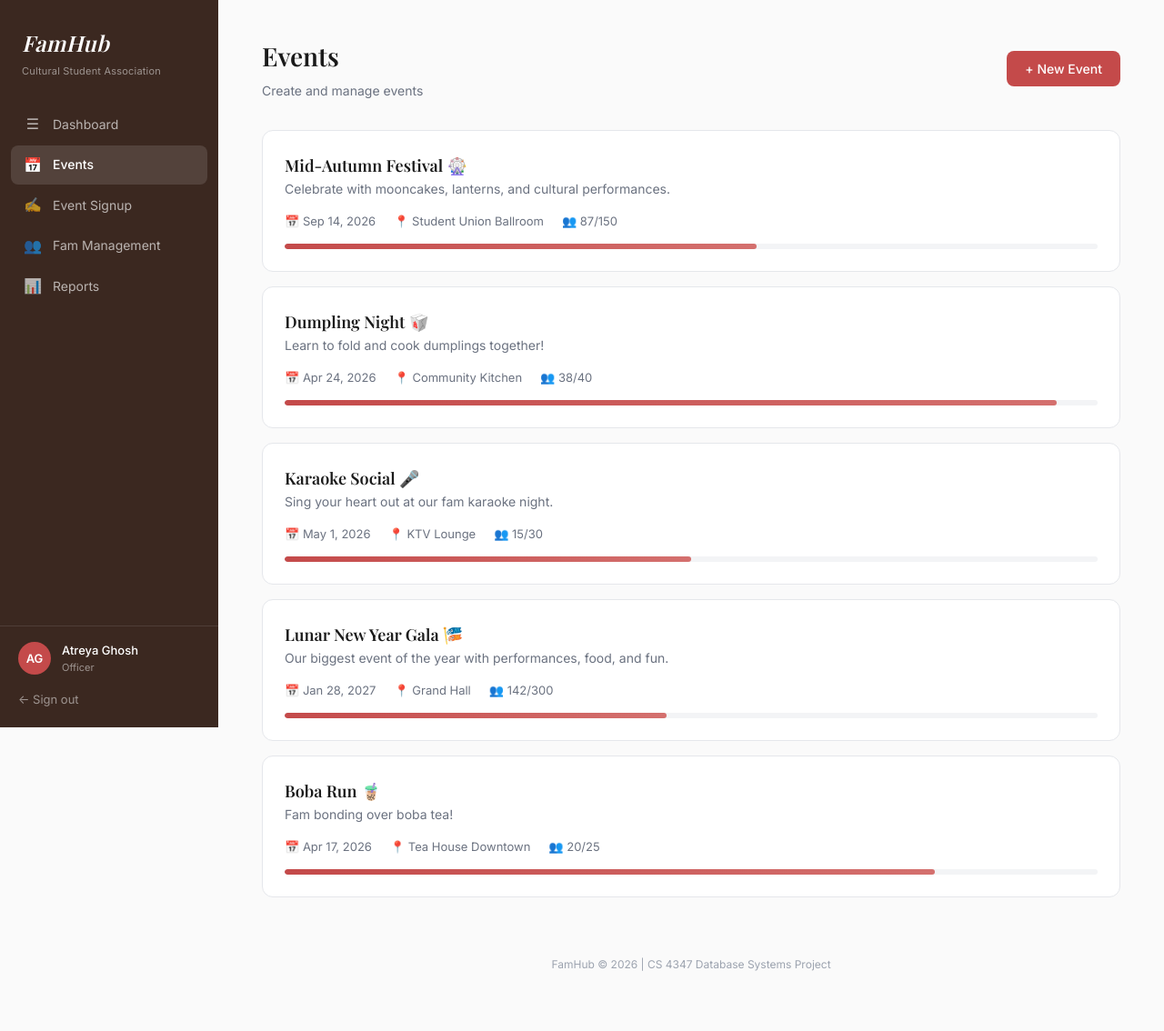
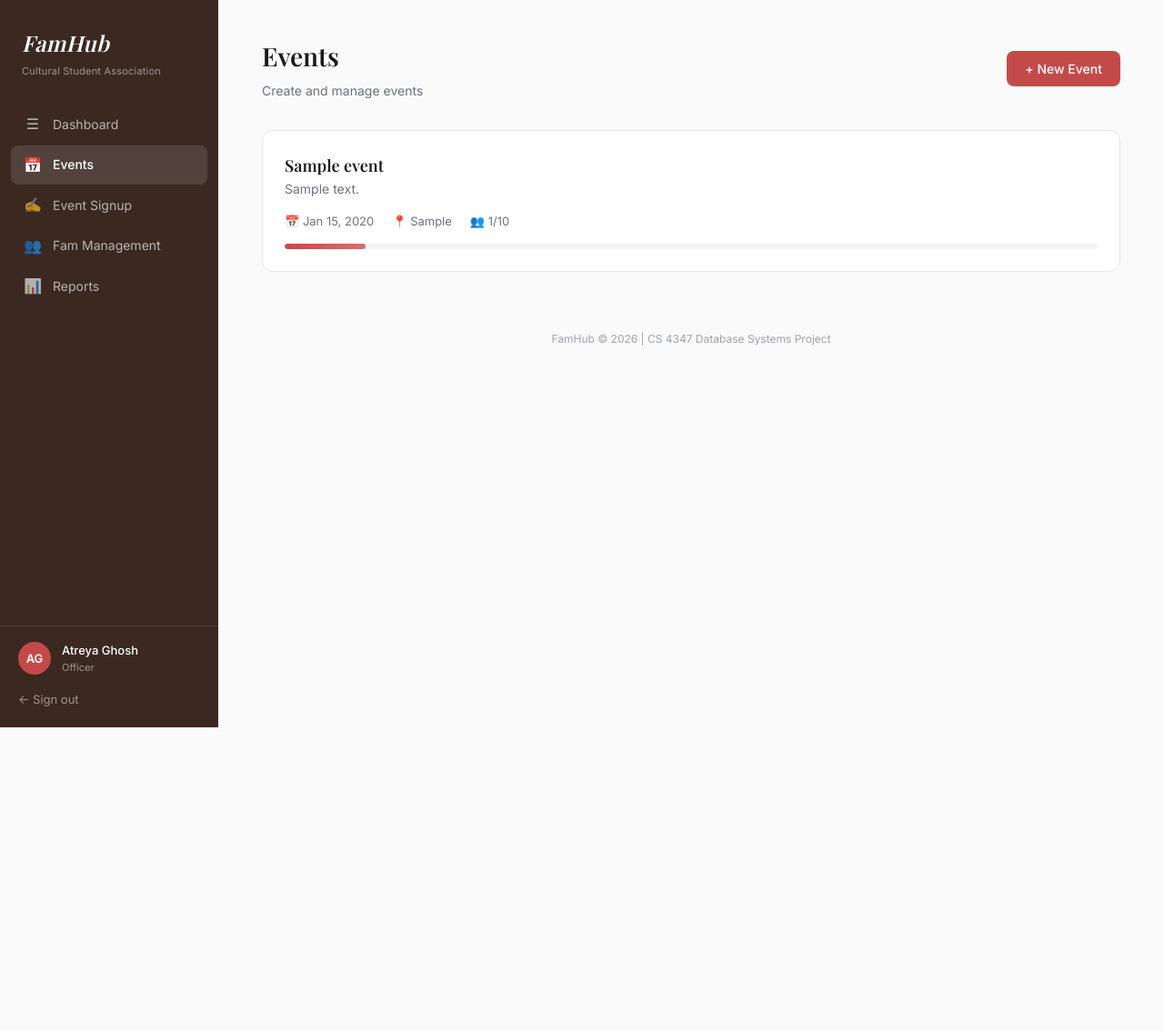
Before and after one commit to AtreyaG/Databases-Project, a PHP site: page /event_form.php in a window 1280 px wide. Shown: the whole page at 91% size. After the commit the page ends 800 px from the top, so only its background shows below. Run offline with PHP 8.4, Linux system fonts and the light colour scheme; tables that the repository leaves empty hold one stand-in row (values such as "Sample post"); some web fonts are replaced.

Commit message:
Event listing works + some config

```diff
--- a/database/compose.yml
+++ /dev/null
@@ -1,6 +0,0 @@
-services:
-  phase3:
-    build: .
-    environment:
-      MYSQL_ROOT_PASSWORD: root
-      MYSQL_DATABASE: database-project
--- /dev/null
+++ b/db.php
@@ -0,0 +1,14 @@
+<?php
+$host = getenv('DB_HOST') ?: 'localhost';
+$user = getenv('DB_USER') ?: 'root';
+$pass = getenv('DB_PASS') ?: '';
+$db   = getenv('DB_NAME') ?: 'fam-hub-db';
+
+$conn = new mysqli($host, $user, $pass, $db);
+
+if ($conn->connect_error) {
+    die("Database connection failed: " . $conn->connect_error);
+}
+
+$conn->set_charset("utf8mb4");
+?>
--- a/event_form.php
+++ b/event_form.php
@@ -36,6 +36,16 @@
 
     <!-- Main Content -->
     <main class="main-content">
+        <?php
+        require_once 'db.php';
+
+        $sql = "SELECT e.*,
+                       (SELECT COUNT(*) FROM attendance a WHERE a.event_id = e.event_id) as current_attendance
+                FROM event e
+                ORDER BY e.event_date ASC";
+        $result = $conn->query($sql);
+        $events = $result->fetch_all(MYSQLI_ASSOC);
+        ?>
         <div class="page-header">
             <div class="page-header-row">
                 <div>
@@ -62,11 +72,11 @@
                     <div class="form-row">
                         <div>
                             <label for="event_date" class="required">Event Date</label>
-                            <input type="date" id="event_date" name="event_date" required>
+                            <input type="date" id="event_date" name="event_date" value="<?= date('Y-m-d') ?>" required>
                         </div>
                         <div>
                             <label for="event_time">Event Time</label>
-                            <input type="text" id="event_time" name="event_time" placeholder="e.g., 7:00 PM">
+                            <input type="time" id="event_time" name="event_time">
                         </div>
                     </div>
 
@@ -100,70 +110,22 @@
         </div>
 
         <!-- Event Cards -->
+        <?php foreach ($events as $event): ?>
         <div class="event-card">
-            <h3>Mid-Autumn Festival &#127905;</h3>
-            <p class="event-description">Celebrate with mooncakes, lanterns, and cultural performances.</p>
+            <h3><?= htmlspecialchars($event['event_name']) ?></h3>
+            <p class="event-description"><?= htmlspecialchars($event['description']) ?></p>
             <div class="event-meta">
-                <span>&#128197; Sep 14, 2026</span>
-                <span>&#128205; Student Union Ballroom</span>
-                <span>&#128101; 87/150</span>
+                <span>&#128197; <?= date('M d, Y', strtotime($event['event_date'])) ?></span>
+                <span>&#128205; <?= htmlspecialchars($event['location'] ?: 'No location set') ?></span>
+                <span>&#128101; <?= $event['current_attendance'] ?>/<?= $event['capacity'] ?: '∞' ?></span>
             </div>
+            <?php if ($event['capacity']): ?>
             <div class="progress-bar">
-                <div class="progress-fill" style="width: 58%;"></div>
+                <div class="progress-fill" style="width: <?= min(100, ($event['current_attendance'] / $event['capacity']) * 100) ?>%;"></div>
             </div>
+            <?php endif; ?>
         </div>
-
-        <div class="event-card">
-            <h3>Dumpling Night &#129377;</h3>
-            <p class="event-description">Learn to fold and cook dumplings together!</p>
-            <div class="event-meta">
-                <span>&#128197; Apr 24, 2026</span>
-                <span>&#128205; Community Kitchen</span>
-                <span>&#128101; 38/40</span>
-            </div>
-            <div class="progress-bar">
-                <div class="progress-fill" style="width: 95%;"></div>
-            </div>
-        </div>
-
-        <div class="event-card">
-            <h3>Karaoke Social &#127908;</h3>
-            <p class="event-description">Sing your heart out at our fam karaoke night.</p>
-            <div class="event-meta">
-                <span>&#128197; May 1, 2026</span>
-                <span>&#128205; KTV Lounge</span>
-                <span>&#128101; 15/30</span>
-            </div>
-            <div class="progress-bar">
-                <div class="progress-fill" style="width: 50%;"></div>
-            </div>
-        </div>
-
-        <div class="event-card">
-            <h3>Lunar New Year Gala &#127887;</h3>
-            <p class="event-description">Our biggest event of the year with performances, food, and fun.</p>
-            <div class="event-meta">
-                <span>&#128197; Jan 28, 2027</span>
-                <span>&#128205; Grand Hall</span>
-                <span>&#128101; 142/300</span>
-            </div>
-            <div class="progress-bar">
-                <div class="progress-fill" style="width: 47%;"></div>
-            </div>
-        </div>
-
-        <div class="event-card">
-            <h3>Boba Run &#129483;</h3>
-            <p class="event-description">Fam bonding over boba tea!</p>
-            <div class="event-meta">
-                <span>&#128197; Apr 17, 2026</span>
-                <span>&#128205; Tea House Downtown</span>
-                <span>&#128101; 20/25</span>
-            </div>
-            <div class="progress-bar">
-                <div class="progress-fill" style="width: 80%;"></div>
-            </div>
-        </div>
+        <?php endforeach; ?>
 
         <footer>
             <p>FamHub &copy; 2026 | CS 4347 Database Systems Project</p>
```
Also changed, not shown: compose.yml (added, +8 -0 lines), event_process.php (added, +45 -0 lines), 2 other files.
